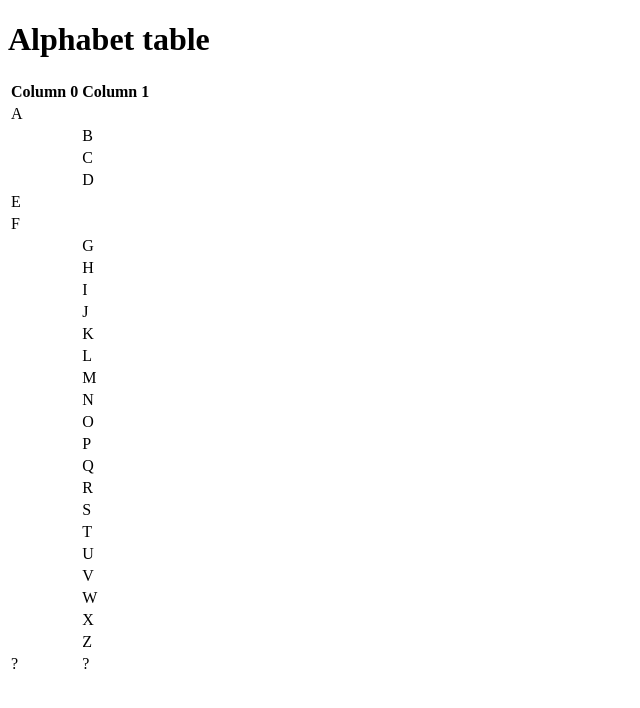
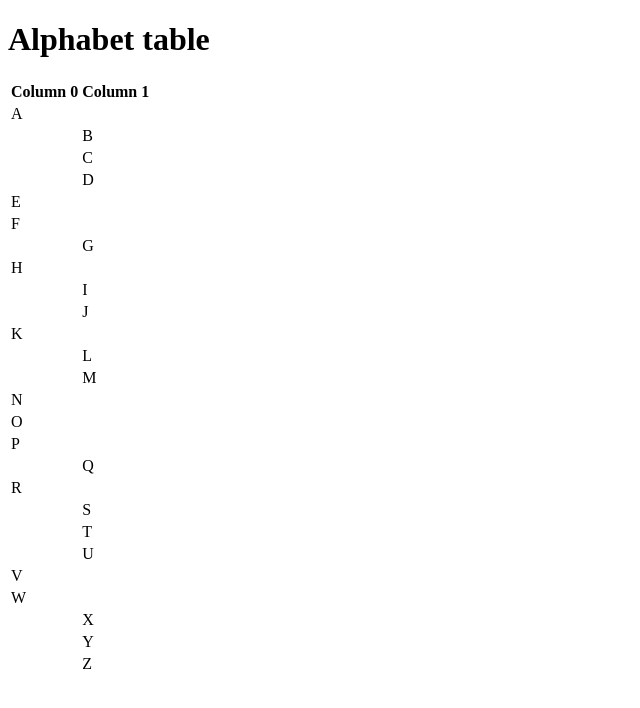
Before and after one commit to comp426-2023-spring/a01-JohnSchachte, a website: page public/index.html in a window 1280 px wide. Shown: the whole page, without its empty margins (0-640 px from the left). Drawn offline with Linux system fonts and the light colour scheme.

Commit message:
new html

```diff
--- a/public/index.html
+++ b/public/index.html
@@ -37,7 +37,7 @@
     						<td></td><td>G</td>
   					</tr>
   					<tr>
-                        <td></td><td>H</td>
+    						<td>H</td><td></td>
   					</tr>
 					<tr>
     						<td></td><td>I</td>
@@ -46,7 +46,7 @@
     						<td></td><td>J</td>
   					</tr>
   					<tr>
-                        <td></td><td>K</td>
+    						<td>K</td><td></td>
   					</tr>
   					<tr>
     						<td></td><td>L</td>
@@ -55,19 +55,19 @@
     						<td></td><td>M</td>
   					</tr>
   					<tr>
-                        <td></td><td>N</td>
+    						<td>N</td><td></td>
   					</tr>
   					<tr>
-                        <td></td><td>O</td>
+    						<td>O</td><td></td>
   					</tr>
   					<tr>
-                        <td></td><td>P</td>
+    						<td>P</td><td></td>
   					</tr>
   					<tr>
     						<td></td><td>Q</td>
   					</tr>
 					<tr>
-                        <td></td><td>R</td>
+    						<td>R</td><td></td>
   					</tr>
 					<tr>
     						<td></td><td>S</td>
@@ -79,19 +79,19 @@
     						<td></td><td>U</td>
   					</tr>
   					<tr>
-                        <td></td><td>V</td>
+    						<td>V</td><td></td>
   					</tr>
   					<tr>
-                        <td></td><td>W</td>
+    						<td>W</td><td></td>
   					</tr>
   					<tr>
     						<td></td><td>X</td>
   					</tr>
   					<tr>
-                        <td></td><td>Z</td>
+    						<td></td><td>Y</td>
   					</tr>
 					<tr>
-                        <td>?</td><td>?</td>
+    						<td></td><td>Z</td>
   					</tr>
 				</tbody>
 			</table>
```
Lines whose indentation alone changed are shown as unchanged.
